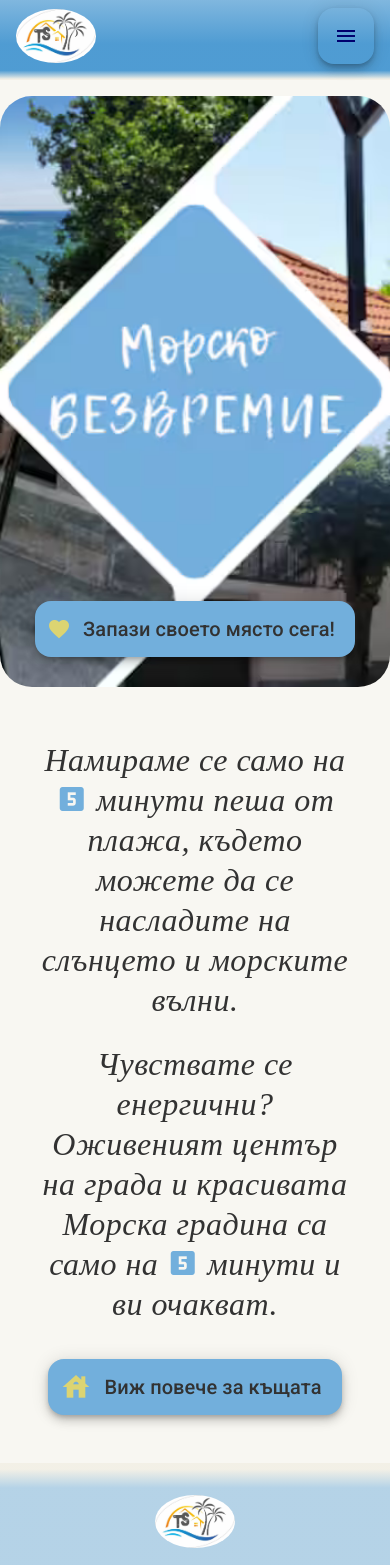
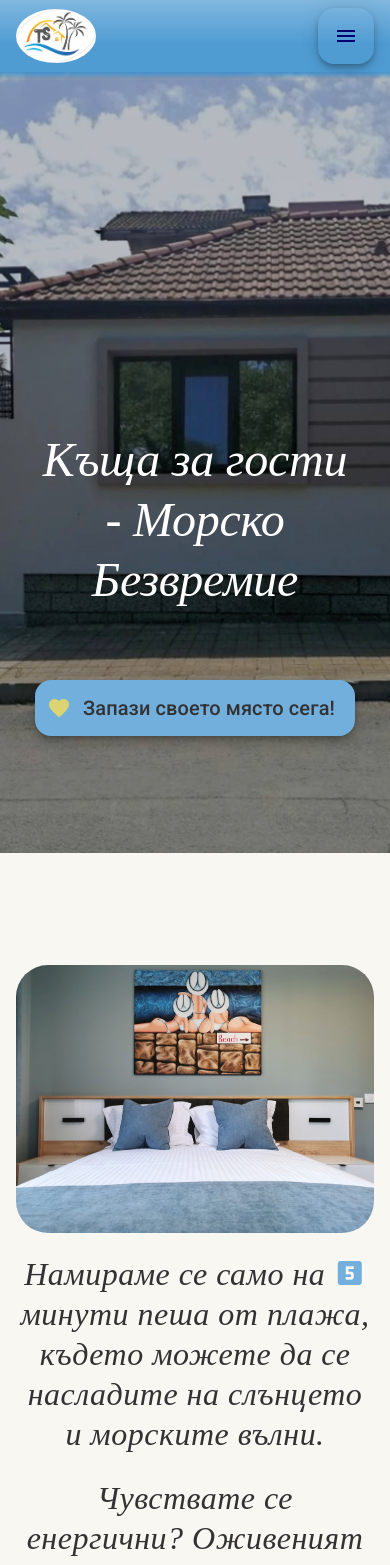
Before and after one commit to LLYS-Phys/timeless-sea-website, an Angular app: page / in a window 390 px wide. Shown: the top 1565 px of the page. Built offline with nearby package versions, Linux system fonts and the light colour scheme.

Commit message:
new design for the home page

```diff
--- a/src/app/app.component.scss
+++ b/src/app/app.component.scss
@@ -1,4 +1,4 @@
 main{
-    margin-top: 6rem;
+    margin-top: 4.5rem;
     min-height: 100%;
 }
--- a/src/app/header/header.component.scss
+++ b/src/app/header/header.component.scss
@@ -5,7 +5,8 @@
     width: 100%;
     z-index: 1000;
     height: 5rem;
-    background-image: linear-gradient(rgba(var(--blue),0.9),rgba(var(--darkblue),0.9) 55%, rgba(var(--darkblue),0.9) 88%, var(--background-rgba) 99%);
+    background-image: linear-gradient(rgba(var(--blue),0.9),rgba(var(--darkblue),0.9) 55%, rgba(var(--darkblue),0.9) 90%, var(--background-rgba) 99%);
+    z-index: 100;
     * {
         z-index: inherit;
     }
--- a/src/app/home/home.component.html
+++ b/src/app/home/home.component.html
@@ -1,12 +1,16 @@
 <section class="image-container">
+    <section class="title-holder">
+        <h1>Къща за гости - Морско Безвремие</h1>
         <h2>Идеална комбинация между релакс и забавление</h2>
-    <img src="/images/home_image.png" alt="Къща за гости - Морско Безвремие">
+    </section>
+    <img src="/images/Out7.png" alt="Къща за гости - Морско Безвремие">
     <button mat-fab extended [routerLink]="['contacts']">
         <mat-icon>favorite</mat-icon>
         Запази своето място сега!
     </button>
 </section>
 <section class="information">
+    <section class="row row1">
         <div class="text">
             <p>Намираме се само на <mat-icon>looks_5</mat-icon> минути пеша от плажа, където можете да се насладите на слънцето и морските вълни.</p>
             <p>Чувствате се енергични? Оживеният център на града и красивата Морска градина са само на <mat-icon>looks_5</mat-icon> минути и ви очакват.</p>
@@ -15,5 +19,17 @@
                 Виж повече за къщата
             </button>
         </div>
-    <img src="/images/Out15.jpeg" alt="Къща за гости - Морско Безвремие"/>
+        <img src="/images/BlueRoom.jpg" alt="Къща за гости - Морско Безвремие"/>
     </section>
+    <section class="row">
+        <img src="/images/Jacuzzi.png" alt="Къща за гости - Морско Безвремие"/>
+        <div class="text">
+            <p>Отпуснете мускулите си в джакузито след дълъг ден, отделете време за себе си в удобни барбарони с книга в ръка.</p>
+            <p>Гответе, разпускайте или запалете барбекюто и се насладете на вечеря под звездите.</p>
+            <button mat-fab extended [routerLink]="['gallery']">
+                <mat-icon>perm_media</mat-icon>
+                Разгледай повече снимки
+            </button>
+        </div>
+    </section>
+</section>
--- a/src/app/home/home.component.scss
+++ b/src/app/home/home.component.scss
@@ -2,25 +2,35 @@
     display: flex;
     justify-content: center;
     position: relative;
+    .title-holder{
+        text-align: center;
+        position: absolute;
+        max-width: 80%;
+        color: white;
+        top: 40%;
+        z-index: 1;
+        h1, h2 {
+            font-family: 'Material Icons';
+            font-style: oblique;
+        }
+        h1 {
+            font-size: 4rem;
+            padding-bottom: 1rem;
+        }
         h2 {
-        font-style: oblique;
-        text-align: center;
             font-size: 2rem;
-        font-family: 'Material Icons';
-        position: absolute;
-        padding: 0 0.5rem;
-        max-width: 80%;
-        backdrop-filter: blur(5rem);
+        }
     }
     img {
-        max-width: 100%;
-        height: 70vh;
+        width: 100%;
+        max-height: 92.5vh;
         object-fit: cover;
-        border-radius: 2rem;
+        object-position: top;
+        filter: brightness(0.75);
     }
     button {
         position: absolute;
-        bottom: 5%;
+        bottom: 15%;
         background-color: rgba(var(--blue));
         color: rgb(var(--text));
         font-size: 1.25rem;
@@ -33,17 +43,18 @@
             color: rgb(var(--yellow));
         }
     }
-    @media screen and (max-width: 1000px) {
-        h2 {
-            display: none;
-        }
-    }
 }
 .information {
     display: flex;
     margin: 3rem;
+    flex-direction: column;
+    .row {
+        width: 100%;
+        display: flex;
+        margin-top: 2rem;
         .text, img {
             width: 50%;
+            max-height: 60vh;
         }
         .text {
             font-style: oblique;
@@ -83,19 +94,62 @@
         }
         img{
             border-radius: 2rem;
+            object-fit: cover;
+            object-position: top;
+        }
     }
 }
 @media screen and (max-width: 1000px) {
-    .information{
-        margin: 3rem 1rem;
-        .text {
-            width: 100%;
-            p {
-                width: 90%;
+    .image-container {
+        display: flex;
+        flex-direction: column;
+        align-items: center;
+        .title-holder{
+            top: unset;
+            bottom: 30%;
+            h1, h2{
+                margin-bottom: 0;
+            }
+            h1 {
+                font-size: 3rem;
+                line-height: 1.25;
+            }
+            h2 {
+                font-size: 2rem;
             }
         }
         img {
+            height: 93vh;
+        }
+    }
+    .information{
+        margin: 5rem 1rem 1rem 1rem;
+        .row {
+            flex-direction: column;
+            .text, img {
+                width: 100%;
+                margin-bottom: 1rem;
+                max-height: unset;
+            }
+            .text {
+                p {
+                    width: 100%;
+                }
+            }
+        }
+        .row1 {
+            .text{
+                order: 2;
+            }
+        }
+    }
+}
+@media screen and (max-width: 464px) {
+    .image-container {
+        .title-holder{
+            h2{
                 display: none;
+            }
         }
     }
 }
```
Lines whose indentation alone changed are shown as unchanged.
